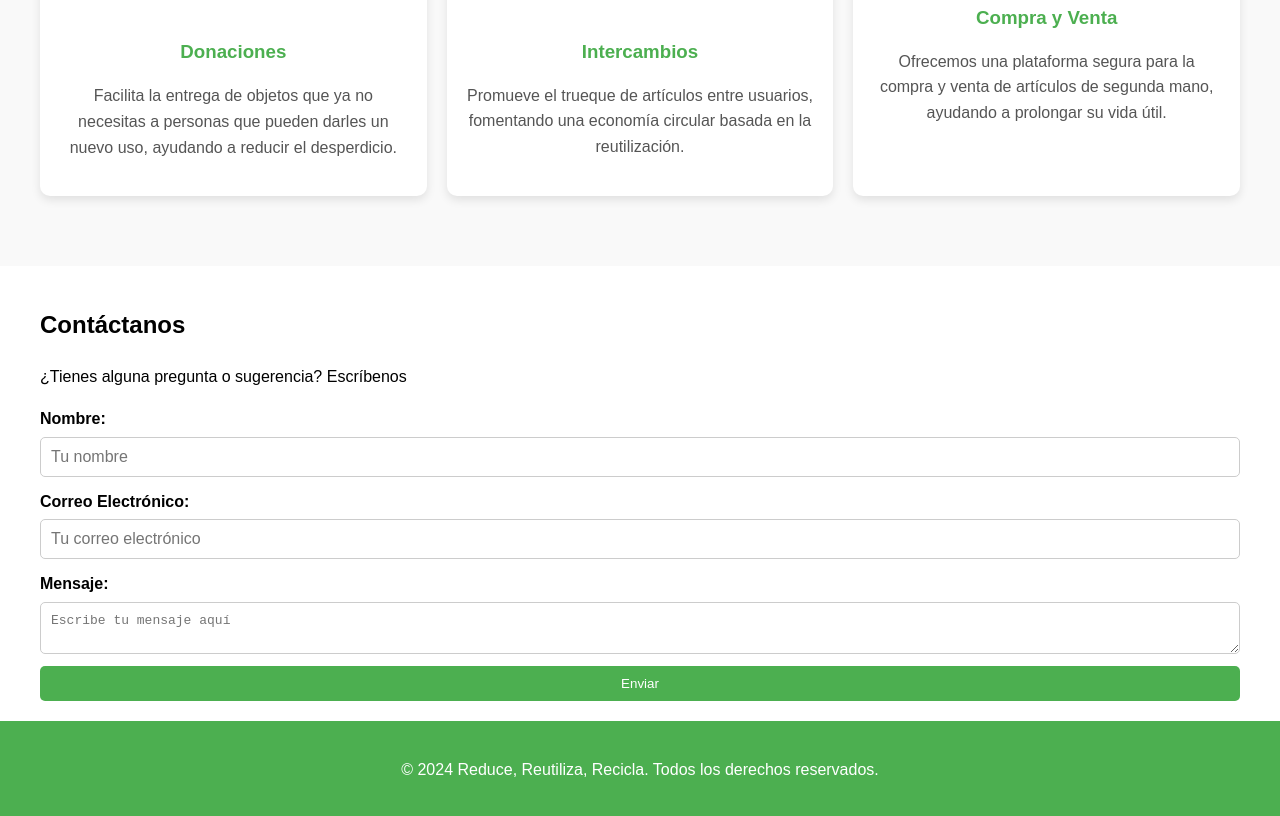
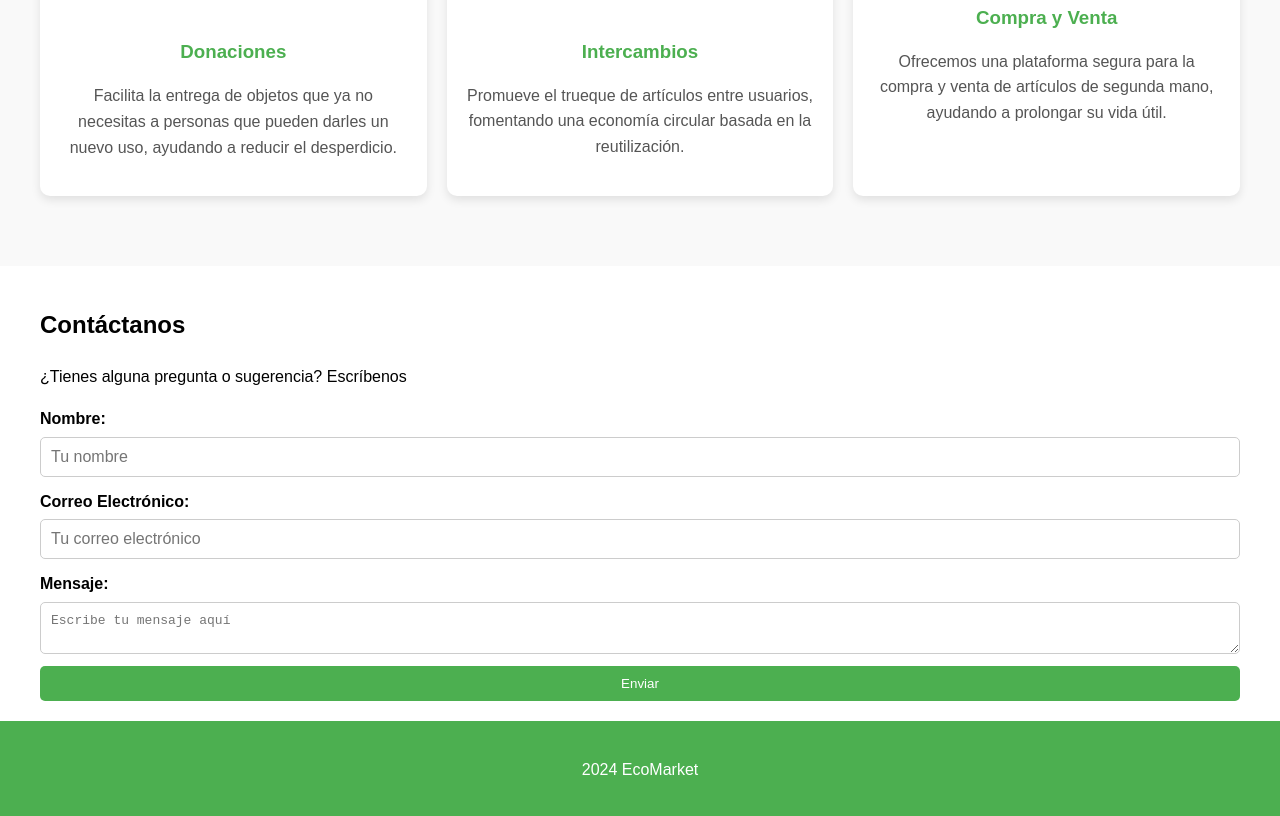
Before and after one commit to alvarodzp2/landing, a plain HTML site: page index.html in a window 1280 px wide. Shown: the part 1102-1918 px from the top of the page. Drawn offline with Linux system fonts and the light colour scheme.

Commit message:
Update index.html

```diff
--- a/index.html
+++ b/index.html
@@ -81,7 +81,7 @@
     </section>
 
     <footer class="footer">
-        <p>&copy; 2024 Reduce, Reutiliza, Recicla. Todos los derechos reservados.</p>
+        <p> 2024 EcoMarket</p>
     </footer>
 </body>
 </html>
```
